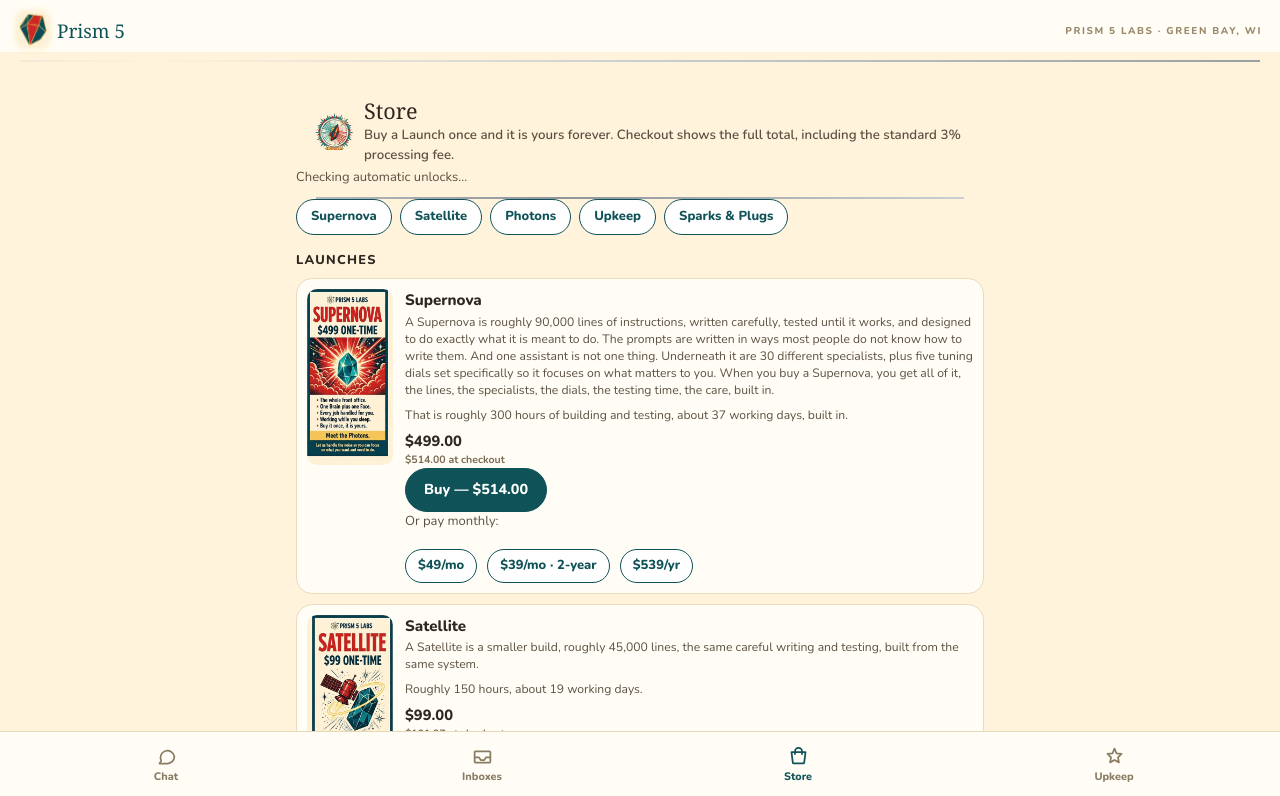
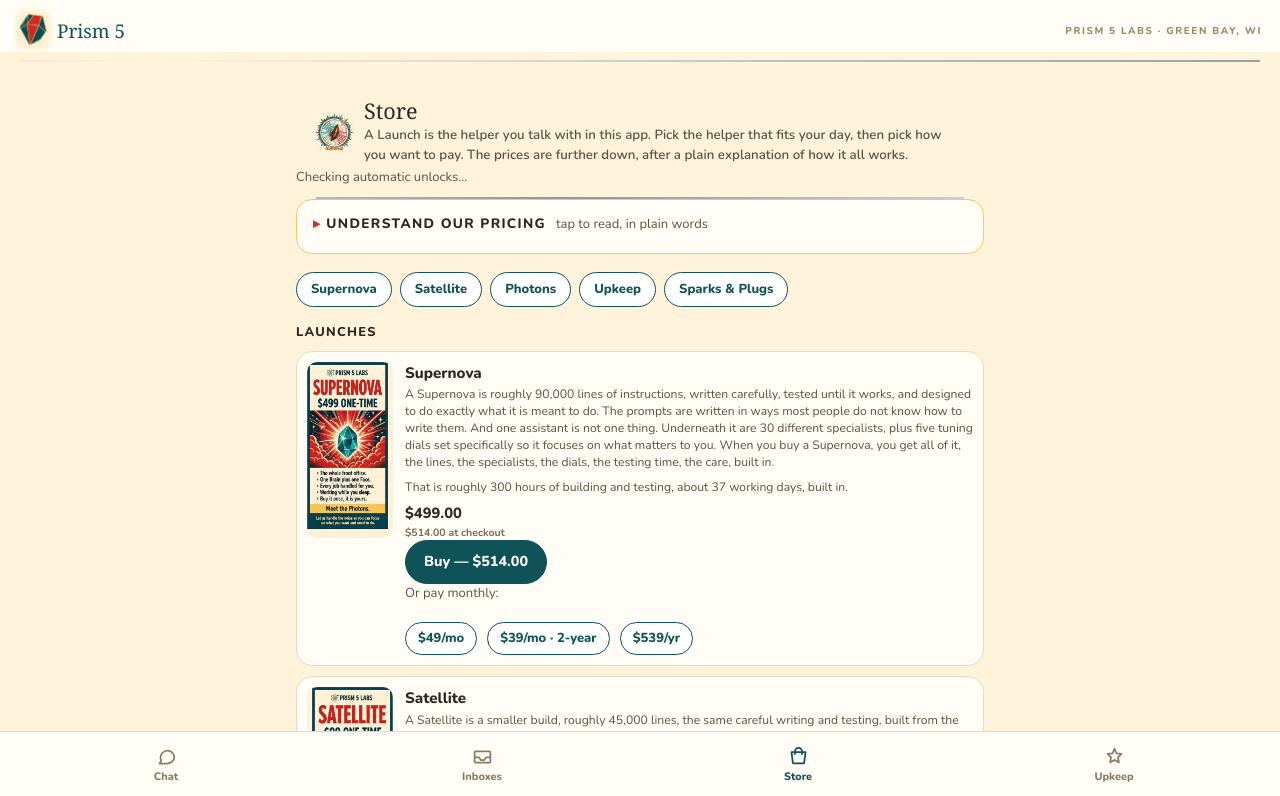
Before and after one commit to prism5labs/prism-app-live, a website with bundled scripts: page public/index.html in a window 1280 px wide. Both pictures are taken after a click on the button "Store". Shown: the top 796 px of the page. Built offline with nearby package versions, Linux system fonts and the light colour scheme; files whose address does not match are found by name; a web font is replaced by a local one.

Commit message:
Store: plain-language 'Understand our pricing' explainer before the price list
Pricing appears only after a plain-words explainer, behind a tap, per
the Nov 16 pricing-presentation rule. The explainer covers what a
Launch/Photon, Spark, Plug, Supernova, Satellite and Upkeep are, how
one-time vs monthly vs 2-year vs annual paying works, the 3% checkout
fee, the 14-day free trial, and why it costs what it does (hours of
building and testing, from the approved tier copy). Store header now
leads with what a Launch does, not with buying. Contact line
(prism5labscontact@gmail.com, (920) 393-7294) in the explainer, the
Store footer, and the Upkeep tab. No price figure and no Stripe URL
changed; poster alt text and the Personality Builder label no longer
lead with a price.

```diff
--- a/client/main.ts
+++ b/client/main.ts
@@ -1318,11 +1318,25 @@ function renderStore(): string {
 
   return `
   <section>
-    <div class="store-head"><img src="/brand/starburst.jpg" alt=""><div><h1 class="page-title">Store</h1><p>Buy a Launch once and it is yours forever. Checkout shows the full total, including the standard 3% processing fee.</p></div></div>
+    <div class="store-head"><img src="/brand/starburst.jpg" alt=""><div><h1 class="page-title">Store</h1><p>A Launch is the helper you talk with in this app. Pick the helper that fits your day, then pick how you want to pay. The prices are further down, after a plain explanation of how it all works.</p></div></div>
     ${stripeStatusData
       ? `<p class="fine stripe-line">${stripeStatusData.configured ? "Automatic unlocks are on — a purchase unlocks as soon as Stripe confirms the payment." : "Automatic unlocks are off — the Stripe webhook isn't set up yet. Purchases still unlock by code (redeem one in Upkeep) until it is."}</p>`
       : `<p class="fine">Checking automatic unlocks…</p>`}
     <div class="chrome-thin"></div>
+
+    <details class="store-group pricing-explainer" id="store-pricing" ${storeOpen.pricing ? "open" : ""}>
+      <summary><span class="summary-title">Understand our pricing</span><span class="fine">tap to read, in plain words</span></summary>
+      <div class="pricing-body">
+        <p><b>First, what are these things?</b> A Launch is what gives this app someone to talk to. With no Launch, there is no one to talk to. Each Launch is called a Photon, and each Photon has its own way of helping, like keeping on top of your messages, sorting your calendar, or drafting notes in your words.</p>
+        <p><b>A Spark</b> is one button for one job. You press it, it does that one job, and you can press it again as often as you like. It never runs out and it never dies. <b>A Plug</b> is the same idea, except you do not press anything. It runs on its own, in the background, and does its job without being asked.</p>
+        <p><b>A Supernova</b> is the full helper. It is the whole front office in one: messages, calendar, paperwork, and anything else that comes up, and it learns how you like things done. <b>A Satellite</b> is a smaller version of the same thing, for one job at a time, with one way of talking and one way of looking.</p>
+        <p><b>Upkeep</b> is the care that keeps your helper working well: unlimited chats, updates as they come out, help first when you need it, and talking out loud instead of typing. Upkeep is never required. Every purchase already includes 300 chats a month, free forever, with no monthly payment needed.</p>
+        <p><b>How paying works.</b> Some things you pay for once, and then they are yours forever. That is how Sparks, Plugs, Supernova, and Satellite work when you buy them outright. Or you can pay month by month instead. Paying monthly costs less at the start, and if you stop paying, the live help pauses until you start again. What you already bought stays on your phone, nothing is deleted and nothing is chased. Paying for two years at a time costs less each month, because you are committing for longer. Paying for a whole year at once costs the same as 11 months, so the 12th month is free.</p>
+        <p><b>Why does it cost what it does?</b> Each helper is written out, line by line, for the way you actually work, then tested until it works properly, and then kept working with updates. A Supernova is about 300 hours of that careful building and testing. A Satellite is about 150 hours, a Plug about 50 hours, and a Spark about 25 hours. You are paying for that time, and for a helper that is built around your day, not a generic one.</p>
+        <p><b>The small print, in plain words.</b> When you pay, the card company adds a small fee of 3 percent, and the checkout page shows you the full total before you pay anything, so there are no surprises. You can try things free for 14 days, with no card details, no charge, and nothing that renews on its own. If you buy Upkeep with your first purchase, you get 15 percent off your purchases while Upkeep stays on.</p>
+        <p class="pricing-contact"><b>Questions? Please ask.</b> No question is too small, and you do not need to know anything about technology to ask it. Email us at <a href="mailto:prism5labscontact@gmail.com">prism5labscontact@gmail.com</a> or call <a href="tel:+19203937294">(920) 393-7294</a>. We will explain it in plain words, and help you pick what fits.</p>
+      </div>
+    </details>
 
     <div class="store-jump" aria-label="Jump to a section">
       <a href="#store-supernova">Supernova</a>
@@ -1333,13 +1347,13 @@ function renderStore(): string {
     </div>
 
     <h2 class="section-title">Launches</h2>
-    <div class="poster-row" id="store-supernova"><img src="/brand/poster-supernova.jpg" alt="Supernova poster — $499 one-time, the whole front office"><div class="pr-txt"><b>Supernova</b><span class="desc">${esc(TIER_COPY.supernova.body)}</span><span class="desc">${esc(TIER_COPY.supernova.hours)}</span><span class="price">$499.00</span><span class="at">$514.00 at checkout</span>${buyButton(buyUrl(SUPERNOVA.url, "supernova"), "$514.00", allOwned || ownedProducts.includes("supernova"))}<p class="fine">Or pay monthly:</p><div class="row monthly-row">
+    <div class="poster-row" id="store-supernova"><img src="/brand/poster-supernova.jpg" alt="Supernova poster, the whole front office"><div class="pr-txt"><b>Supernova</b><span class="desc">${esc(TIER_COPY.supernova.body)}</span><span class="desc">${esc(TIER_COPY.supernova.hours)}</span><span class="price">$499.00</span><span class="at">$514.00 at checkout</span>${buyButton(buyUrl(SUPERNOVA.url, "supernova"), "$514.00", allOwned || ownedProducts.includes("supernova"))}<p class="fine">Or pay monthly:</p><div class="row monthly-row">
         <a class="btn small" href="${esc(buyUrl(SUPERNOVA.monthly.url, "supernova-monthly"))}" target="_blank" rel="noopener">$49/mo</a>
         <a class="btn small" href="${esc(buyUrl(SUPERNOVA.twoYear.url, "supernova-two-year"))}" target="_blank" rel="noopener">$39/mo · 2-year</a>
         <a class="btn small" href="${esc(buyUrl(SUPERNOVA.annual.url, "supernova-annual"))}" target="_blank" rel="noopener">$539/yr</a>
       </div></div></div>
 
-    <div class="poster-row" id="store-satellite"><img src="/brand/poster-satellite.jpg" alt="Satellite poster — $99 one-time, one Brain, one Face, one job duty"><div class="pr-txt"><b>Satellite</b><span class="desc">${esc(TIER_COPY.satellite.body)}</span><span class="desc">${esc(TIER_COPY.satellite.hours)}</span><span class="price">$99.00</span><span class="at">$101.97 at checkout</span>${buyButton(buyUrl(SATELLITE.url, "satellite"), "$101.97", allOwned || ownedProducts.includes("satellite"))}<p class="fine">Or pay monthly:</p><div class="row monthly-row">
+    <div class="poster-row" id="store-satellite"><img src="/brand/poster-satellite.jpg" alt="Satellite poster, one Brain, one Face, one job duty"><div class="pr-txt"><b>Satellite</b><span class="desc">${esc(TIER_COPY.satellite.body)}</span><span class="desc">${esc(TIER_COPY.satellite.hours)}</span><span class="price">$99.00</span><span class="at">$101.97 at checkout</span>${buyButton(buyUrl(SATELLITE.url, "satellite"), "$101.97", allOwned || ownedProducts.includes("satellite"))}<p class="fine">Or pay monthly:</p><div class="row monthly-row">
         <a class="btn small" href="${esc(buyUrl(SATELLITE.monthly.url, "satellite-monthly"))}" target="_blank" rel="noopener">$33/mo</a>
         <a class="btn small" href="${esc(buyUrl(SATELLITE.twoYear.url, "satellite-two-year"))}" target="_blank" rel="noopener">$26/mo · 2-year</a>
         <a class="btn small" href="${esc(buyUrl(SATELLITE.annual.url, "satellite-annual"))}" target="_blank" rel="noopener">$363/yr</a>
@@ -1362,7 +1376,7 @@ function renderStore(): string {
     <details class="store-group" id="store-sparks" ${storeOpen.sparks ? "open" : ""}>
       <summary><span class="summary-title">Sparks</span><span class="fine">${sparkCount} · one button, one job · tap to browse</span></summary>
       <p class="page-lede">${esc(TIER_COPY.spark.body)} ${esc(TIER_COPY.spark.hours)}</p>
-      <div class="addon-row featured"><div><b>Personality Builder</b><span>Spark · Personal $19 · Business $25</span><span class="pb-desc">The extra attribute that builds a personality for your interface — for a Spark or Plug that doesn't come with one.</span></div><div class="price">$19–$25</div></div>
+      <div class="addon-row featured"><div><b>Personality Builder</b><span>Spark · one button, one job</span><span class="pb-desc">The extra attribute that builds a personality for your interface — for a Spark or Plug that doesn't come with one.</span></div><div class="price">$19–$25</div></div>
       ${kindGroups("Spark")}
     </details>
     <details class="store-group" id="store-plugs" ${storeOpen.plugs ? "open" : ""}>
@@ -1370,7 +1384,7 @@ function renderStore(): string {
       <p class="page-lede">${esc(TIER_COPY.plug.body)} ${esc(TIER_COPY.plug.hours)}</p>
       ${kindGroups("Plug")}
     </details>
-    <div class="store-foot">Let us handle the noise so you can focus on what you want and need to do.<br>© 2026 Prism 5 Labs · Green Bay, Wisconsin</div>
+    <div class="store-foot">Questions about any price? Email <a href="mailto:prism5labscontact@gmail.com">prism5labscontact@gmail.com</a> or call <a href="tel:+19203937294">(920) 393-7294</a>.<br>Let us handle the noise so you can focus on what you want and need to do.<br>© 2026 Prism 5 Labs · Green Bay, Wisconsin</div>
   </section>`;
 }
 
@@ -1690,6 +1704,7 @@ function renderUpkeep(): string {
           : `<a class="btn primary" href="${esc(buyUrl(UPKEEP.url, "upkeep"))}" target="_blank" rel="noopener">Buy Upkeep — $29.87</a>`
       }
       <p class="fine">Upkeep is never required to use what you bought.</p>
+      <p class="fine">Questions about Upkeep or any price? Email <a href="mailto:prism5labscontact@gmail.com">prism5labscontact@gmail.com</a> or call <a href="tel:+19203937294">(920) 393-7294</a>.</p>
       </div>
     </div>
 
--- a/public/styles.css
+++ b/public/styles.css
@@ -626,6 +626,27 @@ textarea { width: 100%; resize: vertical; }
 }
 .store-group summary .summary-title::before { content: "▸ "; color: var(--cherry); }
 .store-group[open] summary .summary-title::before { content: "▾ "; }
+
+/* Pricing explainer: plain-words "Understand our pricing", collapsed
+   behind a tap, sitting above the price list. */
+.pricing-explainer {
+  background: var(--card);
+  border: 1.5px solid var(--butter);
+  border-radius: var(--radius);
+  padding: 2px 14px 6px;
+  margin-bottom: 18px;
+}
+.pricing-explainer summary { padding: 12px 2px; }
+.pricing-body p { font-size: 0.85rem; line-height: 1.55; color: var(--ink-soft); margin: 0 0 10px; }
+.pricing-body p b { color: var(--ink); }
+.pricing-body .pricing-contact {
+  background: #FFF8EA;
+  border: 1px solid var(--butter);
+  border-radius: 10px;
+  padding: 10px 12px;
+  margin-bottom: 8px;
+}
+.pricing-contact a, .store-foot a { color: var(--teal); font-weight: 800; }
 .cat-title {
   font-family: "Nunito", sans-serif;
   font-size: 13px;
```
